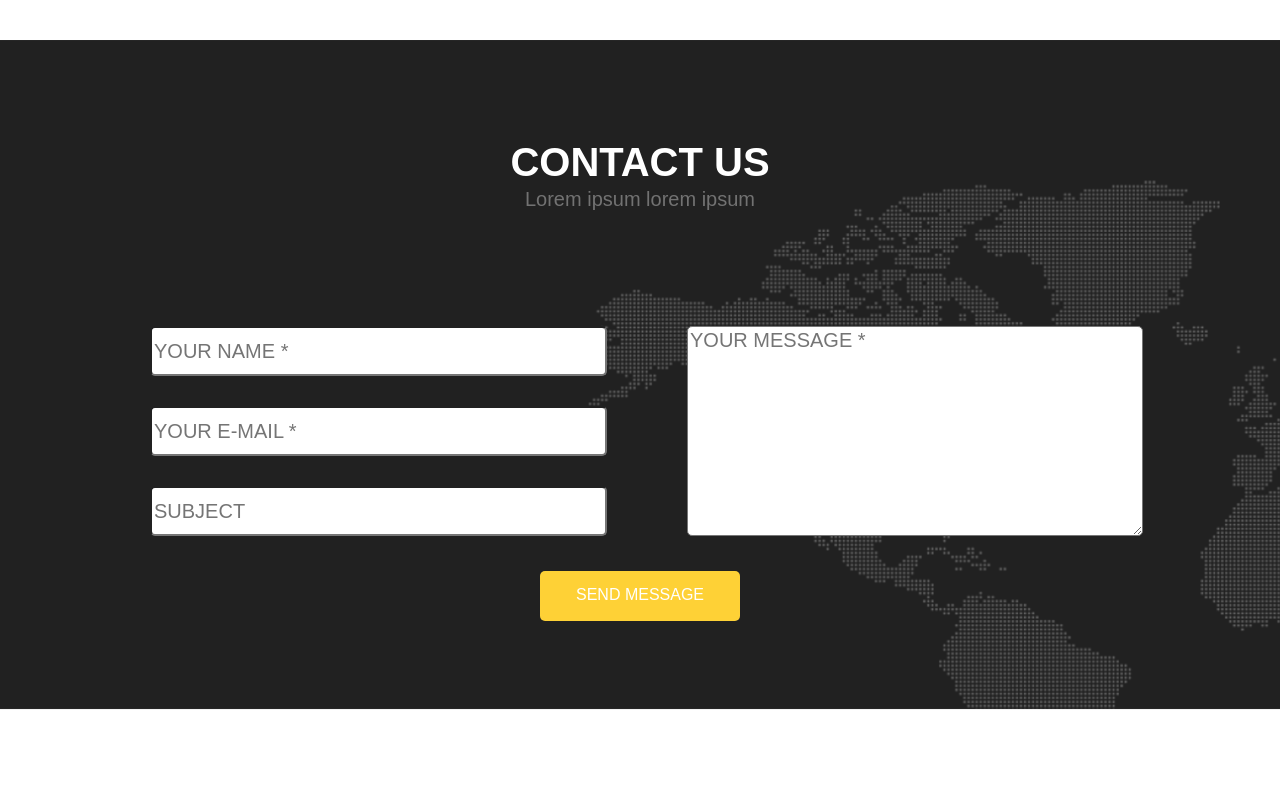
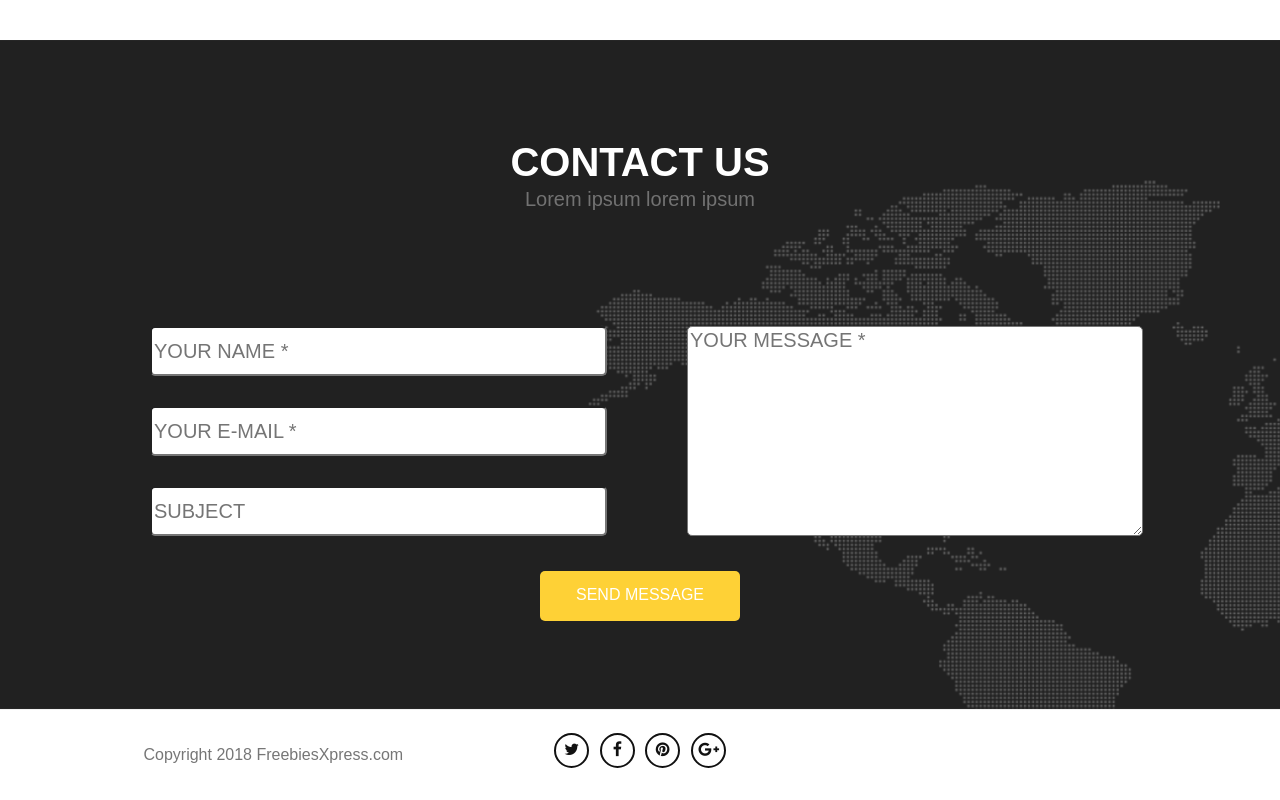
Before and after one commit to wojtekboj/module_7, a website: page 7.7/index.html in a window 1280 px wide. Shown: the part 5113-5913 px from the top of the page. Before the commit the page ends 5823 px from the top, so only its background shows below. Drawn offline with Linux system fonts and the light colour scheme.

Commit message:
Add section Footer and modification style

```diff
--- a/7.7/index.html
+++ b/7.7/index.html
@@ -313,6 +313,35 @@
         </div>
     </section>
     <!-- End section Contact -->
+    <!-- Section Footer -->
+    <section class="footer">
+        <div class="container">
+            <div class="row">
+                <div class="col-4 col-s-6">
+                    <p>Copyright 2018 FreebiesXpress.com</p>
+                </div>
+                <div class="col-4 col-s-6">
+                    <div class="social">
+                        <button class="icon-btn twitter">
+                            <i class="fa fa-twitter"></i>
+                        </button>
+                        <button class="icon-btn facebook">
+                            <i class="fa fa-facebook"></i>
+                        </button>
+                        <button class="icon-btn pinterest">
+                            <i class="fa fa-pinterest"></i>
+                        </button>
+                        <button class="icon-btn google-plus">
+                            <i class="fa fa-google-plus"></i>
+                        </button>
+                    </div>
+                </div>
+                <div class="col-4">
+                </div>
+            </div>
+        </div>
+    </section>
+    <!-- End Section Footer -->
 </body>
 
 </html>
--- a/7.7/sass/style.scss
+++ b/7.7/sass/style.scss
@@ -546,3 +546,14 @@ header {
 }
 
 /* End Section Contact */
+
+/* Section Footer */
+
+.footer {
+    padding: 20px;
+    text-align: center;
+    font-family: $fonts;
+    color: #767676;
+}
+
+/* End Section Footer */
```
Also changed, not shown: 7.7/css/style.css, 1 other file.
